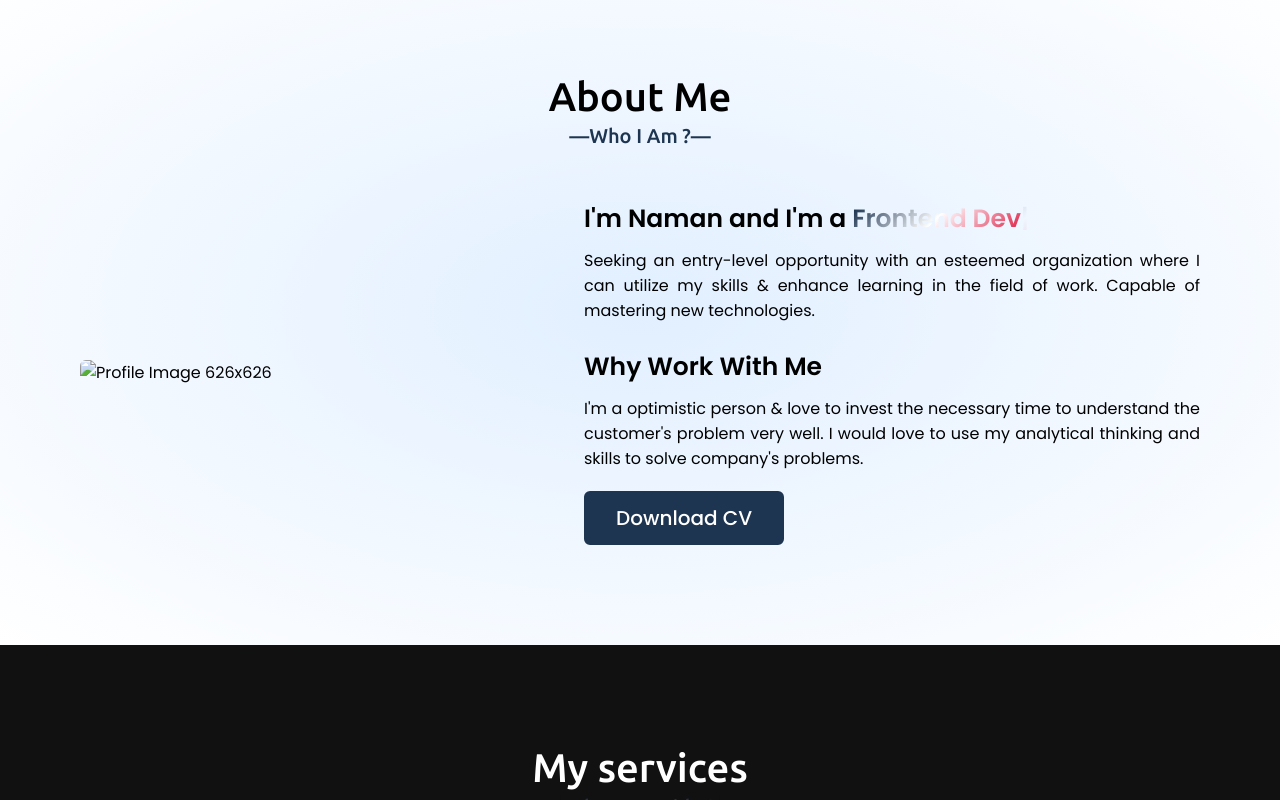
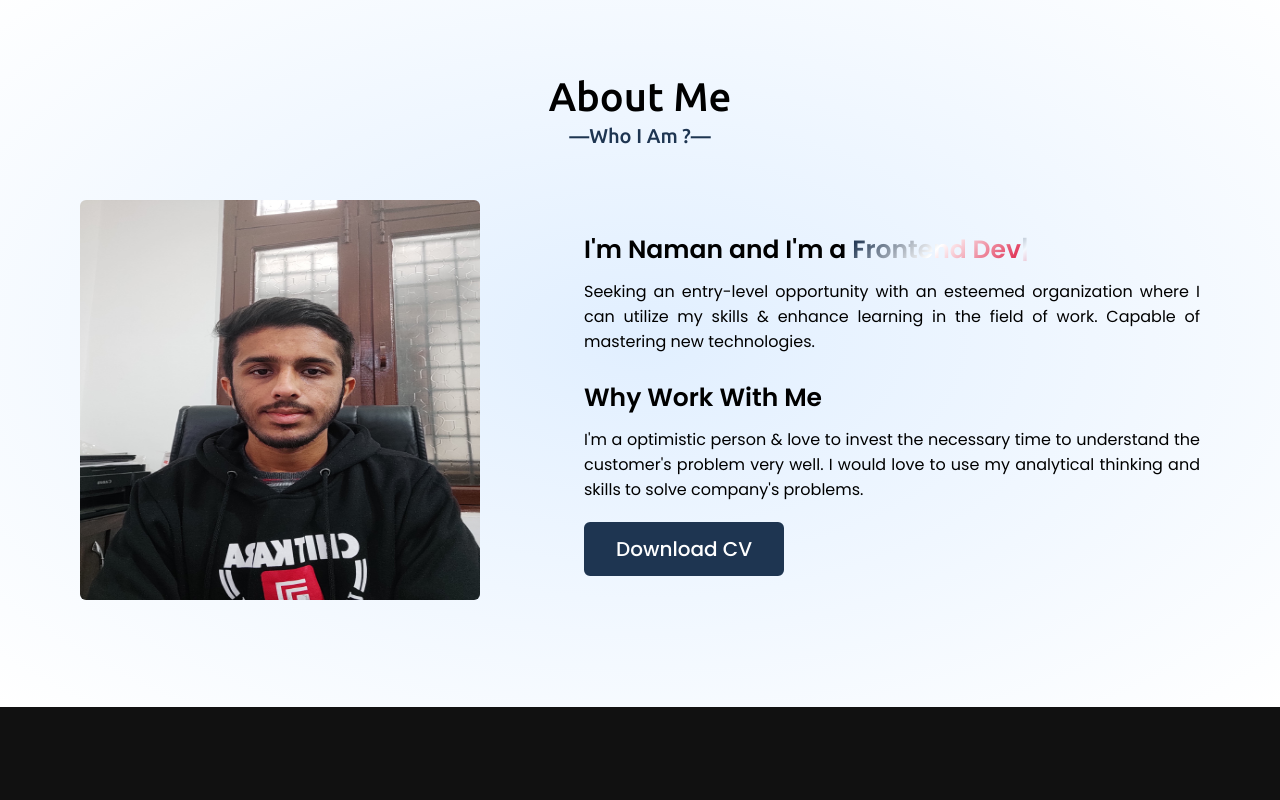
Before and after one commit to NamanRawal0471/Portfolio, a plain HTML site: page index.html in a window 1280 px wide. Shown: the part 826-1626 px from the top of the page. Drawn offline with nearby package versions, Linux system fonts and the light colour scheme.

Commit message:
Update index.html

```diff
--- a/index.html
+++ b/index.html
@@ -76,7 +76,7 @@
       <h2 class="title">About Me</h2>
       <div class="about-content">
         <div class="column left">
-          <img src="./photos/naman.jpg" style="  object-fit: fill;" alt="Profile Image 626x626">
+          <img src="2010990471.jpg" style="  object-fit: fill;" alt="Profile Image 626x626">
         </div>
         <div class="column right">
           <div class="text">I'm Naman and I'm a <span class="typing-2"></span></div>
```
